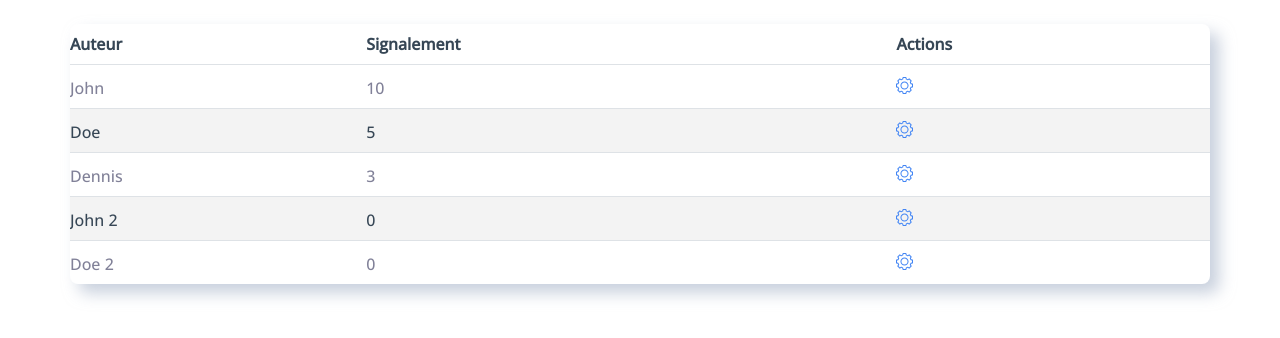
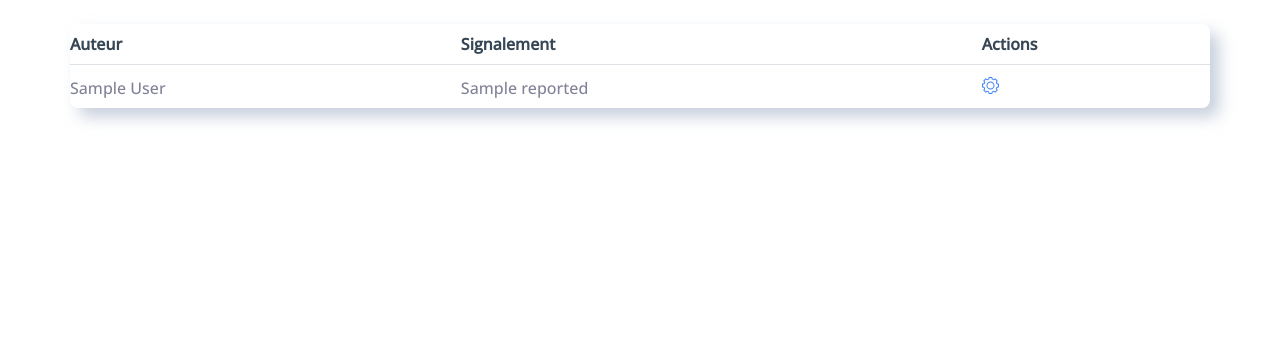
Before and after one commit to Sx-Nyx/forteroche, a PHP site: template templates/admin/comment/index.php in a window 1280 px wide. Shown: the part 66-404 px from the top of the page. Run offline with PHP 8.4, Linux system fonts and the light colour scheme; the template is opened without the code that fills it: most values are stand-ins (such as "Sample title", 1, 10 or a date in 2020).

Commit message:
feat(admin\comment): add findAllReported method

```diff
--- a/templates/admin/comment/index.php
+++ b/templates/admin/comment/index.php
@@ -8,61 +8,19 @@
         </tr>
         </thead>
         <tbody>
+        <?php foreach ($comments as $comment): ?>
             <tr>
-            <td>John</td>
-            <td>10</td>
+                <td><?= $comment->getAuthor() ?></td>
+                <td><?= $comment->getReported() ?></td>
                 <td class="dashboard__actions-comment">
                     <a href="#" class="dashboard__actions" title="Vérifier">
                         <svg class="dashboard__icon">
-                        <use xlink:href="assets/images/sprite.svg#gear"></use>
+                            <use xlink:href="/assets/images/sprite.svg#gear"></use>
                         </svg>
                     </a>
                 </td>
             </tr>
-        <tr>
-            <td>Doe</td>
-            <td>5</td>
-            <td class="dashboard__actions-comment">
-                <a href="#" class="dashboard__actions" title="Vérifier">
-                    <svg class="dashboard__icon">
-                        <use xlink:href="assets/images/sprite.svg#gear"></use>
-                    </svg>
-                </a>
-            </td>
-        </tr>
-        <tr>
-            <td>Dennis</td>
-            <td>3</td>
-            <td class="dashboard__actions-comment">
-                <a href="#" class="dashboard__actions" title="Vérifier">
-                    <svg class="dashboard__icon">
-                        <use xlink:href="assets/images/sprite.svg#gear"></use>
-                    </svg>
-                </a>
-            </td>
-        </tr>
-        <tr>
-            <td>John 2</td>
-            <td>0</td>
-            <td class="dashboard__actions-comment">
-                <a href="#" class="dashboard__actions" title="Vérifier">
-                    <svg class="dashboard__icon">
-                        <use xlink:href="assets/images/sprite.svg#gear"></use>
-                    </svg>
-                </a>
-            </td>
-        </tr>
-        <tr>
-            <td>Doe 2</td>
-            <td>0</td>
-            <td class="dashboard__actions-comment">
-                <a href="#" class="dashboard__actions" title="Vérifier">
-                    <svg class="dashboard__icon">
-                        <use xlink:href="assets/images/sprite.svg#gear"></use>
-                    </svg>
-                </a>
-            </td>
-        </tr>
+        <?php endforeach; ?>
         </tbody>
     </table>
 </div>
```
Also changed, not shown: app/Controller/Admin/CommentController.php (+6 -1 lines), app/Repository/CommentRepository.php (+9 -0 lines). Lines whose indentation alone changed are shown as unchanged.
